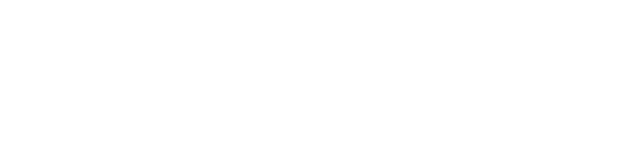
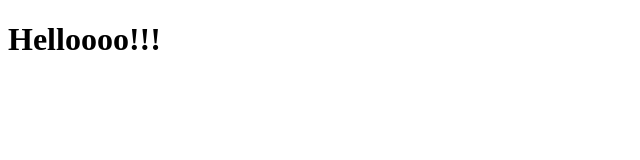
Before and after one commit to egconley/city-explorer, a website: page index.html in a window 1280 px wide. Shown: the whole page, without its empty margins (0-640 px from the left). Drawn offline with Linux system fonts and the light colour scheme.

Commit message:
added h1 to index.html

```diff
--- a/index.html
+++ b/index.html
@@ -7,6 +7,6 @@
   <title>Document</title>
 </head>
 <body>
-
+<h1>Helloooo!!!</h1>
 </body>
 </html>
```
